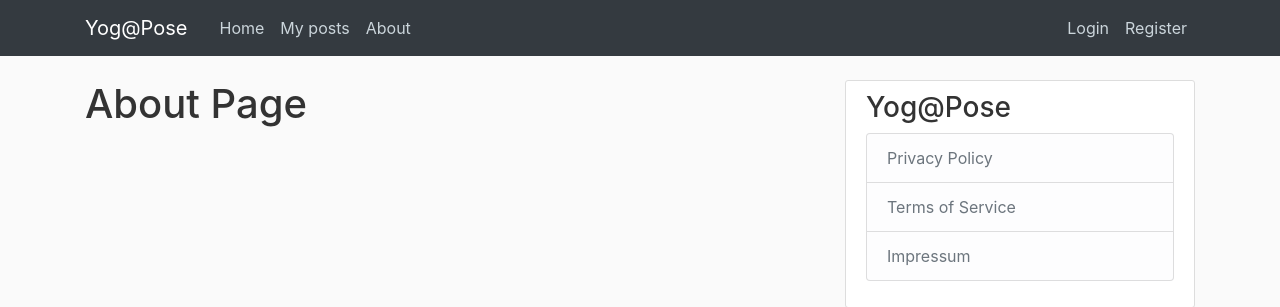
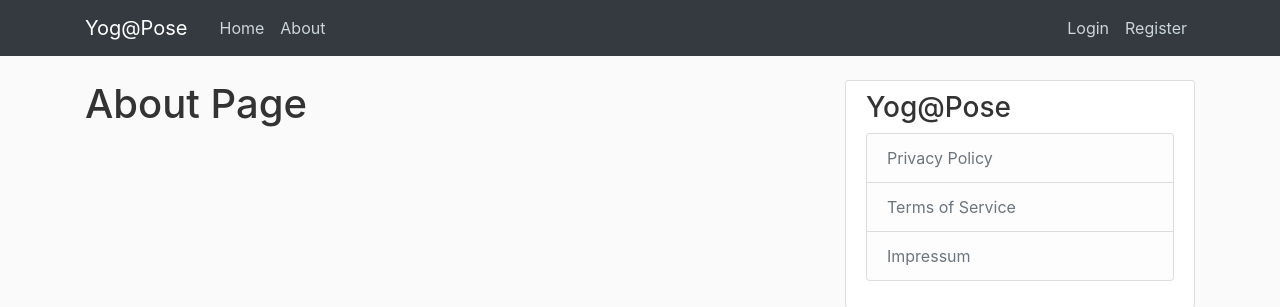
Before and after one commit to gautam-e/YogaPose, a Flask app: page /about in a window 1280 px wide. Shown: the top 307 px of the page. Run offline with Flask 2, Linux system fonts and the light colour scheme; parts of the project's set-up code (start-up, migrations or seed data) failed here and were passed over; some libraries are stand-ins or nearby versions.

Commit message:
My posts only after login

```diff
--- a/yogapose/templates/layout.html
+++ b/yogapose/templates/layout.html
@@ -33,13 +33,13 @@
           <div class="collapse navbar-collapse" id="navbarToggle">
             <div class="navbar-nav mr-auto">
               <a class="nav-item nav-link" href="{{ url_for('main.home') }}">Home</a>
-              <a class="nav-item nav-link" href="{{ url_for('users.user_posts', username=current_user.username) }}">My posts</a>
               <a class="nav-item nav-link" href="{{ url_for('main.about') }}">About</a>
             </div>
             <!-- Navbar Right Side -->
             <div class="navbar-nav">
               {% if current_user.is_authenticated  %}
-              <a class="nav-item nav-link" href="{{ url_for('users.account') }}">Account</a>
+                <a class="nav-item nav-link" href="{{ url_for('users.user_posts', username=current_user.username) }}">My posts</a>
+                <a class="nav-item nav-link" href="{{ url_for('users.account') }}">Account</a>
                 <a class="nav-item nav-link" href="{{ url_for('users.logout') }}">Logout</a>
               {% else %}
                 <a class="nav-item nav-link" href="{{ url_for('users.login') }}">Login</a>
```
